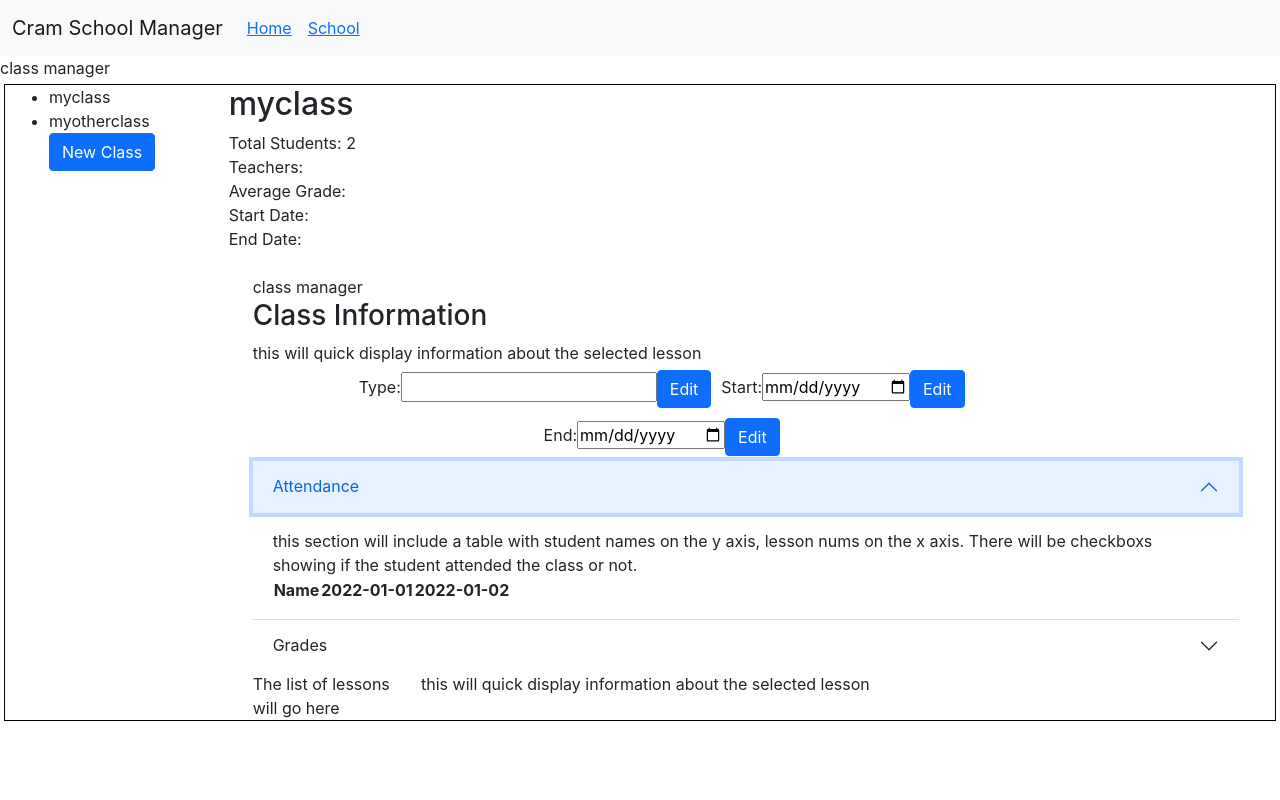
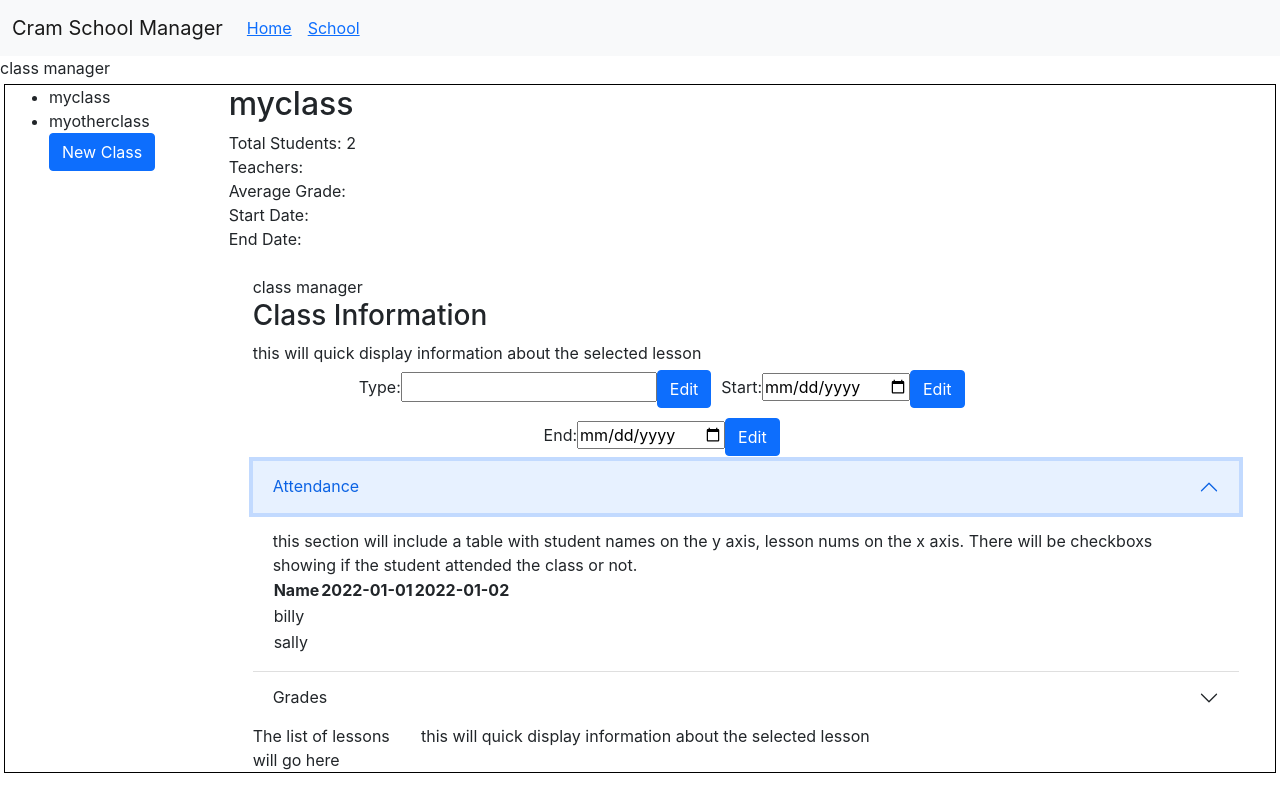
Before and after one commit to CodyGrogan/cramschoolmanager, a React (Create React App) app in the folder client/: page /school in a window 1280 px wide. Both pictures are taken after a click on the button "Attendance". Built offline with nearby package versions, Linux system fonts and the light colour scheme.

Commit message:
attendance table displays student names

```diff
--- a/client/src/components/AttendanceTable.tsx
+++ b/client/src/components/AttendanceTable.tsx
@@ -2,13 +2,17 @@ import { useEffect, useState } from "react";
 import { JsxEmit } from "typescript";
 import SchoolClass from "../classes/SchoolClass";
 import AttendanceTableHead from "./AttendanceTableHead";
+import AttendanceTableStudent from "./AttendanceTableStudent";
 
 
 function AttendanceTable(props: any){
     let schoolClass: SchoolClass = props.schoolClass;
     let lessonlength = schoolClass.lessonList.length;
     let thArray: JSX.Element[] = [];
+    let studentArr: JSX.Element[] = [];
+
     const [headArray, setHeadArray] = useState<JSX.Element[]>();
+    const [studentArray, setStudentArray] = useState<JSX.Element[]>();
 
     useEffect(()=>{
 
@@ -22,7 +26,16 @@ function AttendanceTable(props: any){
             console.log(schoolClass.lessonList[i].date);
             thArray.push(newJSX);
         }
+
+        for (let i = 0; i < schoolClass.studentList.length; i++){
+            let newjsx = <AttendanceTableStudent name = {schoolClass.studentList[i]} lessonlength={lessonlength} />
+            studentArr.push(newjsx);
+        }
+
+
+
         setHeadArray(thArray);
+        setStudentArray(studentArr);
     },
     [])
 
@@ -33,6 +46,7 @@ function AttendanceTable(props: any){
             <table>
                 <tbody>
                 <tr><th>Name</th>{headArray}</tr>
+                {studentArray}
                 </tbody>
             </table>
         </div>
--- /dev/null
+++ b/client/src/components/AttendanceTableStudent.tsx
@@ -0,0 +1,24 @@
+import { useEffect } from "react";
+import { JsxEmit } from "typescript";
+
+
+function AttendanceTableStudent(props: any){
+
+    let attendanceArry: JSX.Element[] = [];
+
+    useEffect(()=>{
+        for (let i = 0; i < props.lessonlength; i++){
+
+        }
+    },
+    [])
+
+    return(
+        <tr>
+            <td>{props.name}</td>
+
+        </tr>
+    )
+}
+
+export default AttendanceTableStudent;
```
